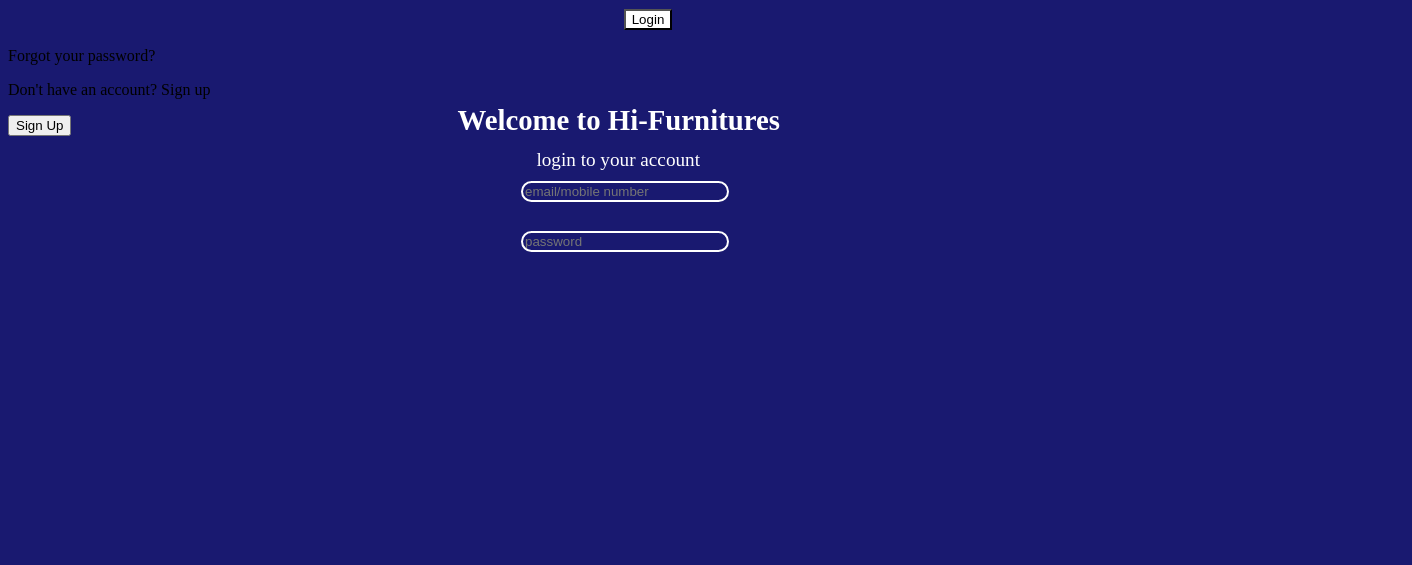
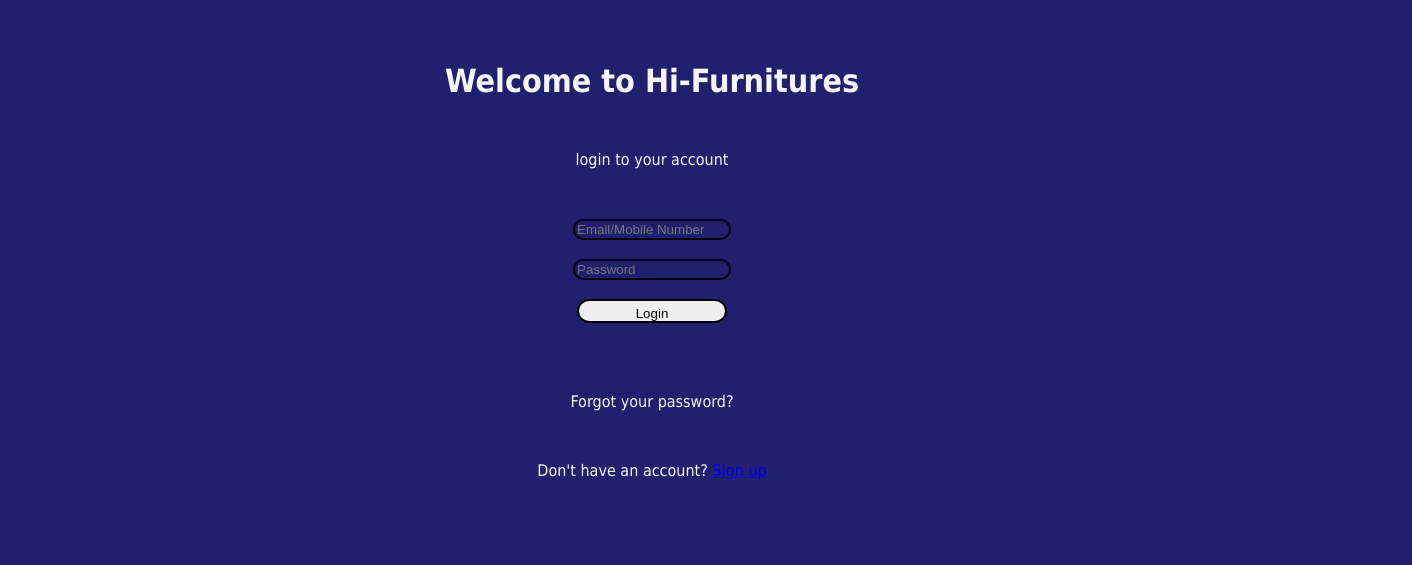
Before and after one commit to yin-ka/Project-for-Hassan, a plain HTML site: page index.html in a window 1280 px wide. Shown: the whole page, 1412 px wide, since content can reach past the window. Drawn offline with Linux system fonts and the light colour scheme.

Commit message:
oiuytfgh

```diff
--- a/index.css
+++ b/index.css
@@ -1,83 +1,56 @@
 body{
-    width:100%;
-    height: 100%;
-    background-color: midnightblue;
+width: 100%;
+height: 100%;
+background-color: rgba(4, 4, 93, 0.886);
+padding: 12px 120px 12px 12px;
+margin: 0;
+color: #f5f6f7;
+font-family: Tahoma;
+font-size: 16px;
 }
 
-#div1{
-    color: white;
-    font-style: normal;
-    font-size: larger;
-    font-family: 'Times New Roman', Times, serif;
-    position: absolute;
-    top: 80px;
-    right: 500px;
-    margin: 0px;
-    padding: 0px;
+form{
+min-width: 400px;
+margin: 0 auto;
+padding-bottom: 2em;
 }
 
-#div2{
-    color: white;
-    font-style: normal;
-    font-size: larger;
-    font-family: 'Times New Roman', Times, serif;
-    position: absolute;
-    top: 100px;
-    right: 550px;
-    margin: 30px;
-    padding: 0px;
+h1,p{
+    text-align: center;
+    margin: 50px;
+
 }
 
-#div3{
-
-    position: absolute;
-    top: 180px;
-    right: 550px;
-    margin: 0px;
-    border: 0px;
-    padding: 1px;
-    background-color: midnightblue;
-}
 
 #info{
+    width: 150px;
+    height: 15px;
     border-radius: 25px;
-    border: 2px solid white;
-    width: 200px;
-    height: 15px;
     background-color: transparent;
-}
-
-#div4{
-    position: absolute;
-    top: 230px;
-    right: 550px;
-    margin: 0px;
-    border: 0px;
-    padding: 1px;
-    background-color: midnightblue;
+    border-color: black;
+    border-style: solid;
+    display: block;
+    margin : 0 auto;
 }
 
 #info2{
+    width: 150px;
+    height: 15px;
     border-radius: 25px;
-    border: 2px solid white;
-    width: 200px;
-    height: 15px;
     background-color: transparent;
-}
-
-#div5{
-    display: flex;
-    justify-items: center;
-    justify-content: center;
-    float: center;
-    bottom: 250px;
-    right: 550px;
-    margin: 0px;
-    border: 0px;
-    padding: 1px;
-    background-color: midnightblue;
+    border-color: black;
+    border-style: solid;
+    display: block;
+    margin : 0 auto;
 }
 
 #info3{
-    background-color: white;
+    width: 150px;
+    height: 15px;
+    border-radius: 25px;
+    border-style: solid;
+    display: block;
+    margin : 0 auto;
+    padding-bottom: 15px;
+    padding-top: 5px;
 }
--- a/index.html
+++ b/index.html
@@ -8,35 +8,27 @@
     <title>Hi Furnitures</title>
 </head>
 <body>
-    <main>
-        <section>
-            <div id="div1">
-                <h1>Welcome to Hi-Furnitures</h1>
-            </div>
-            <div id="div2">
+    <form>
+        <h1>Welcome to Hi-Furnitures</h1>
                 <p>login to your account</p>
-            </div>
-            <div id="div3">
-                <input id="info" class= "email-mobilenumber" type="text" placeholder="email/mobile number" required checked/>
-            </div>
-            <div id="div4">
-                <input id= "info2" class= "password" type="text" placeholder="password" required checked/>
-            </div>
-            <div id="div5">
+                <input id="info" class= "email-mobilenumber" type="text" placeholder="Email/Mobile Number" required checked/>
+                <br>
+
+                <input id= "info2" class= "password" type="text" placeholder="Password" required checked/>
+                <br>
+
+
                 <button id="info3" type="submit">
                     <span><a>Login</a></span>
                 </button>
-            </div>
-            <div>
+                <br>
+
                 <p>Forgot your password?</p>
-            </div>
-            <div>
-                <p><a>Don't have an account? Sign up</a></p>
-            </div>
-            <div>
-                <button type="submit"><span><a>Sign Up</a></span></button>
-            </div>
-        </section>
-    </main>
+
+                <p><a>Don't have an account? <a href="#">Sign up</a></a></p>
+
+
+
+    </form>
 </body>
 </html>
```
